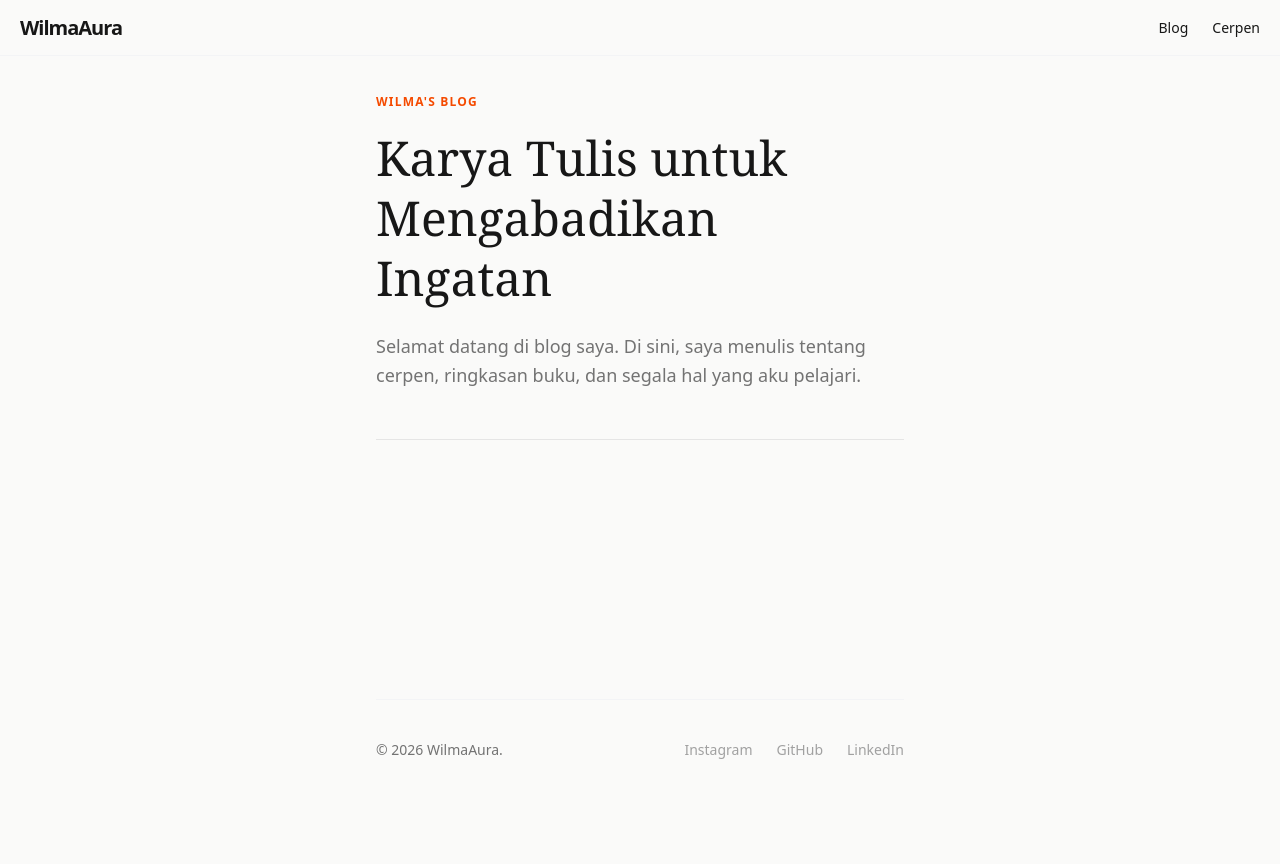
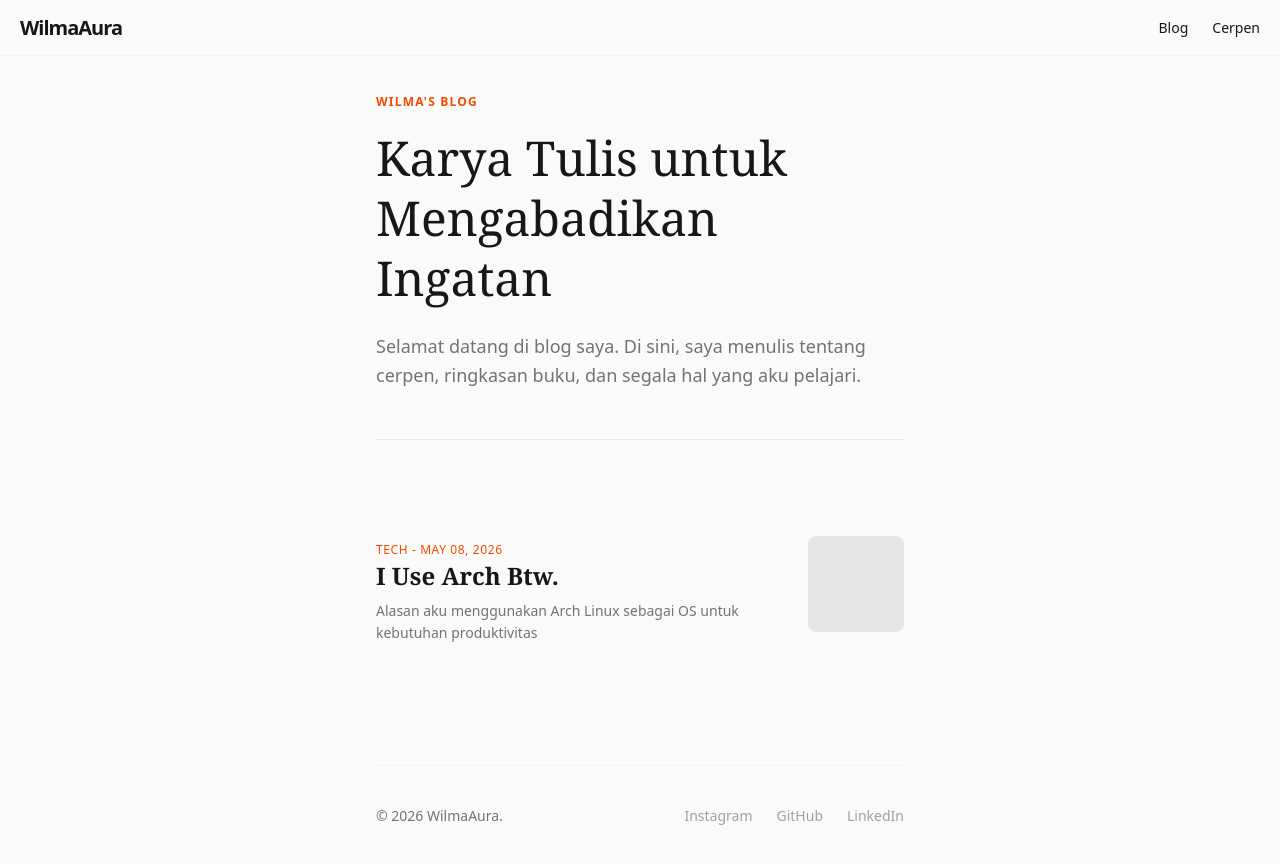
Before and after one commit to WilmaAura/blog-nextJs, a Next.js app: page / in a window 1280 px wide. Before the commit the page ends 800 px from the top, so only its background shows below. Built offline with nearby package versions, Linux system fonts and the light colour scheme.

Commit message:
finishing post list

```diff
--- a/app/page.tsx
+++ b/app/page.tsx
@@ -1,10 +1,11 @@
-import Navbar from "./components/navbar";
 import Hero from "./section/hero";
+import PostList from "./section/post-list";
 export default function Home() {
   return (
     <div>
       <h1>
         <Hero></Hero>
+        <PostList />
       </h1>
     </div>
   );
--- /dev/null
+++ b/app/section/dummy.tsx
@@ -0,0 +1,46 @@
+// section/post-list.tsx
+
+const posts = [
+  {
+    id: 1,
+    title: "Membangun Kebiasaan Menulis Setiap Hari",
+    category: "Productivity",
+    date: "Jan 12, 2026",
+    description:
+      "Bagaimana saya mulai menulis 500 kata setiap pagi tanpa merasa terbebani.",
+  },
+  {
+    id: 2,
+    title: "Kenapa Saya Memilih Arch Linux",
+    category: "Tech",
+    date: "Feb 05, 2026",
+    description:
+      "Pengalaman belajar sistem operasi yang mengubah cara saya memandang komputer.",
+  },
+];
+
+export default function PostList() {
+  return (
+    <section className="mt-12 space-y-12">
+      {posts.map((post) => (
+        <article key={post.id} className="group cursor-pointer">
+          <div className="flex justify-between items-start gap-8">
+            <div className="space-y-2">
+              <span className="text-xs font-medium text-orange-600 uppercase tracking-wider">
+                {post.category} — {post.date}
+              </span>
+              <h2 className="text-2xl font-serif font-bold group-hover:text-orange-600 transition-colors">
+                {post.title}
+              </h2>
+              <p className="text-neutral-500 text-sm leading-relaxed max-w-md">
+                {post.description}
+              </p>
+            </div>
+            {/* Gambar Miniatur */}
+            <div className="hidden sm:block w-24 h-24 bg-neutral-200 rounded-lg shrink-0"></div>
+          </div>
+        </article>
+      ))}
+    </section>
+  );
+}
--- a/app/section/post-list.tsx
+++ b/app/section/post-list.tsx
@@ -1,3 +1,39 @@
-export default function postLIst(){
-    return();
+const posts = [
+  {
+    id: 1,
+    title: "I Use Arch Btw.",
+    category: "Tech",
+    date: "May 08, 2026",
+    description:
+      "Alasan aku menggunakan Arch Linux sebagai OS untuk kebutuhan produktivitas",
+  },
+];
+
+export default function PostList() {
+  return (
+    <section className="mt-12 space-y-12">
+      {/* .map() Mengambil setiap data satu per satu dan mengubahnya menjadi sesuatu yang baru
+      (dalam hal ini, menjadi tampilan HTML*/}
+      {posts.map((artikel) => (
+        <article key={artikel.id} className="group cursor-pointer">
+          {" "}
+          {/* group: agar ada  */}
+          <div className="flex justify-between items-start gap-8">
+            <div className="space-y-2">
+              <span className="text-xs font-medium text-orange-600 uppercase tracking-wider">
+                {artikel.category} - {artikel.date}
+              </span>
+              <h2 className="text-2xl font-serif font-bold group-hover:text-orange-600 transition colors">
+                {artikel.title}
+              </h2>
+              <p className="text-neutral-500 text-sm leading-relaxed max-w-md">
+                {artikel.description}
+              </p>
+            </div>
+            <div className="hidden sm:block w-24 h-24 bg-neutral-200 rounded-lg shrink-0"></div>
+          </div>
+        </article>
+      ))}
+    </section>
+  );
 }
```
